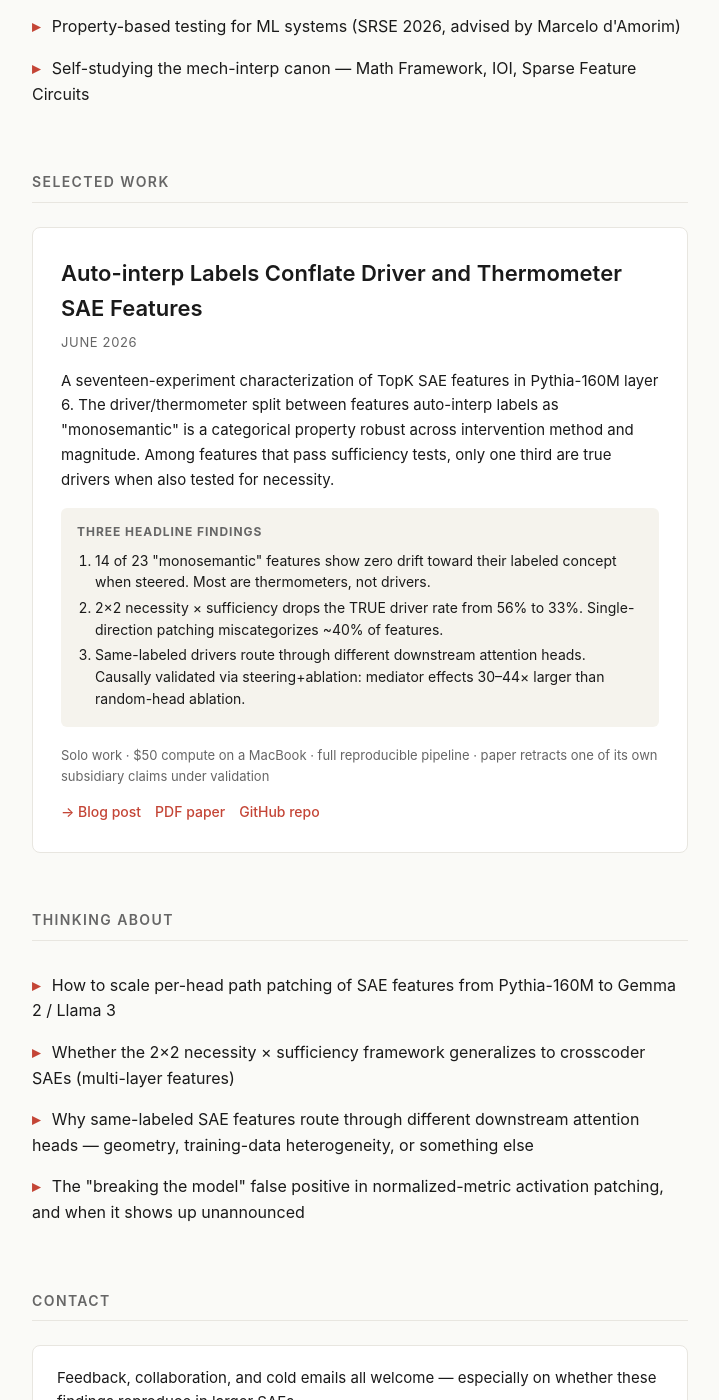
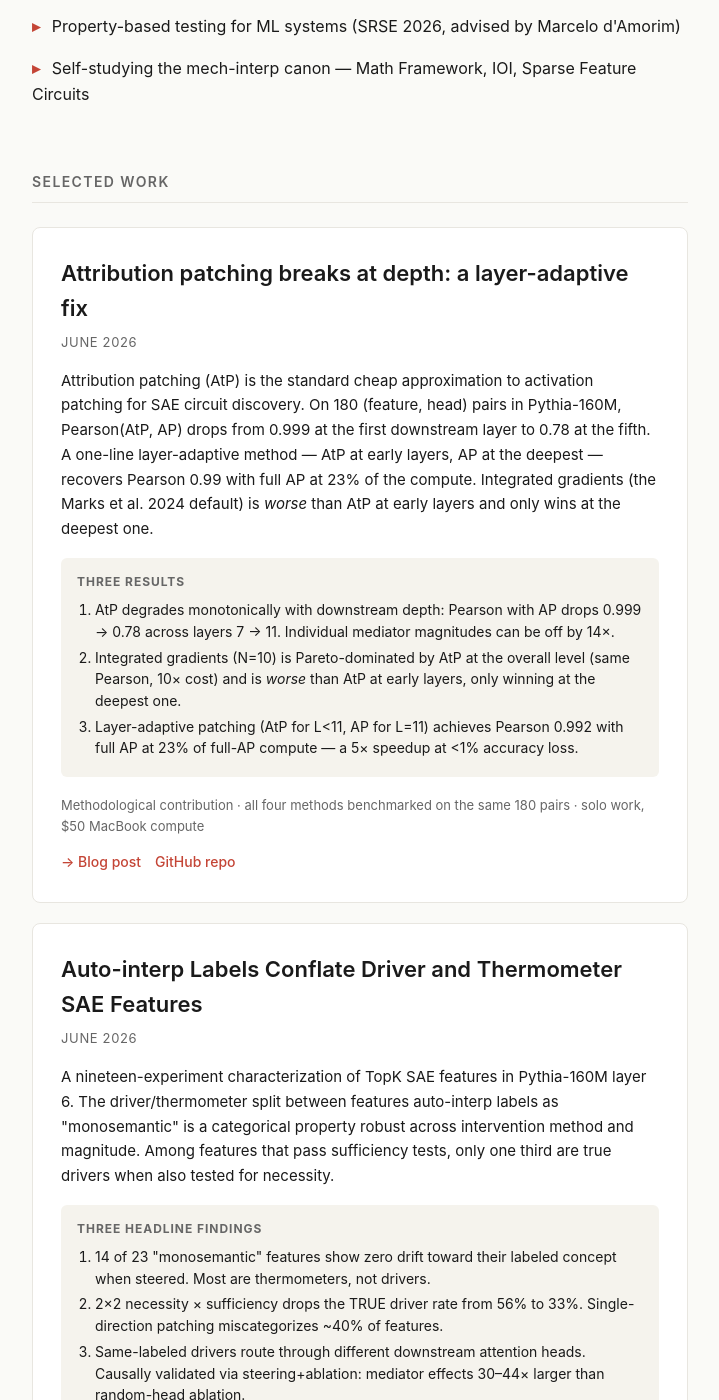
Before and after one commit to OE-GOD/OE-GOD.github.io, a Jekyll site: the page built from index.html, in a window 1280 px wide and 1400 px high, scrolled down 534 px. Shown: the whole window, without its empty margins (280-999 px from the left). Built offline with Jekyll 4.4.1, drawn with Linux system fonts in a browser that asks for light colours.

Commit message:
Add post: Attribution patching breaks at depth, layer-adaptive fix
New post documenting Findings 11+12 from the SAE project:
- AtP degrades with downstream depth (Pearson 0.999 → 0.78)
- IG is worse than AtP at early layers (counterintuitive vs Marks et al.)
- Layer-adaptive (AtP early, AP at deepest) gives 5x speedup at Pearson 0.99

Includes 3 new figures and a "what I learned" section on benchmarking
approximations stratified by the axis along which their assumptions fail.

Updated index.html to feature the new post as primary work.

Co-Authored-By: Claude Opus 4.7 (1M context) <noreply@anthropic.com>

```diff
--- a/index.html
+++ b/index.html
@@ -30,12 +30,41 @@ layout: home
 
   <article class="project-card">
     <h3 class="project-title">
+      <a href="/2026/06/02/atp-degrades-with-depth/">Attribution patching breaks at depth: a layer-adaptive fix</a>
+    </h3>
+    <div class="project-date">June 2026</div>
+
+    <p class="project-summary">
+      Attribution patching (AtP) is the standard cheap approximation to activation patching for SAE circuit discovery. On 180 (feature, head) pairs in Pythia-160M, Pearson(AtP, AP) drops from 0.999 at the first downstream layer to 0.78 at the fifth. A one-line layer-adaptive method — AtP at early layers, AP at the deepest — recovers Pearson 0.99 with full AP at 23% of the compute. Integrated gradients (the Marks et al. 2024 default) is <em>worse</em> than AtP at early layers and only wins at the deepest one.
+    </p>
+
+    <div class="project-findings">
+      <strong>Three results</strong>
+      <ol>
+        <li>AtP degrades monotonically with downstream depth: Pearson with AP drops 0.999 → 0.78 across layers 7 → 11. Individual mediator magnitudes can be off by 14×.</li>
+        <li>Integrated gradients (N=10) is Pareto-dominated by AtP at the overall level (same Pearson, 10× cost) and is <em>worse</em> than AtP at early layers, only winning at the deepest one.</li>
+        <li>Layer-adaptive patching (AtP for L&lt;11, AP for L=11) achieves Pearson 0.992 with full AP at 23% of full-AP compute — a 5× speedup at &lt;1% accuracy loss.</li>
+      </ol>
+    </div>
+
+    <div class="project-meta">
+      Methodological contribution · all four methods benchmarked on the same 180 pairs · solo work, $50 MacBook compute
+    </div>
+
+    <div class="project-links">
+      <a href="/2026/06/02/atp-degrades-with-depth/">→ Blog post</a>
+      <a href="https://github.com/OE-GOD/sae-pythia-160m" target="_blank" rel="noopener">GitHub repo</a>
+    </div>
+  </article>
+
+  <article class="project-card">
+    <h3 class="project-title">
       <a href="/2026/06/01/sae-pythia-160m/">Auto-interp Labels Conflate Driver and Thermometer SAE Features</a>
     </h3>
     <div class="project-date">June 2026</div>
 
     <p class="project-summary">
-      A seventeen-experiment characterization of TopK SAE features in Pythia-160M layer 6. The driver/thermometer split between features auto-interp labels as "monosemantic" is a categorical property robust across intervention method and magnitude. Among features that pass sufficiency tests, only one third are true drivers when also tested for necessity.
+      A nineteen-experiment characterization of TopK SAE features in Pythia-160M layer 6. The driver/thermometer split between features auto-interp labels as "monosemantic" is a categorical property robust across intervention method and magnitude. Among features that pass sufficiency tests, only one third are true drivers when also tested for necessity.
     </p>
 
     <div class="project-findings">
```
Also changed, not shown: _posts/2026-06-02-atp-degrades-with-depth.md (added, +153 -0 lines), assets/figures/fig6_atp_vs_ap_comparison.png (added), assets/figures/fig7_layer_adaptive.png (added), assets/figures/fig8_all_methods_comparison.png (added).
